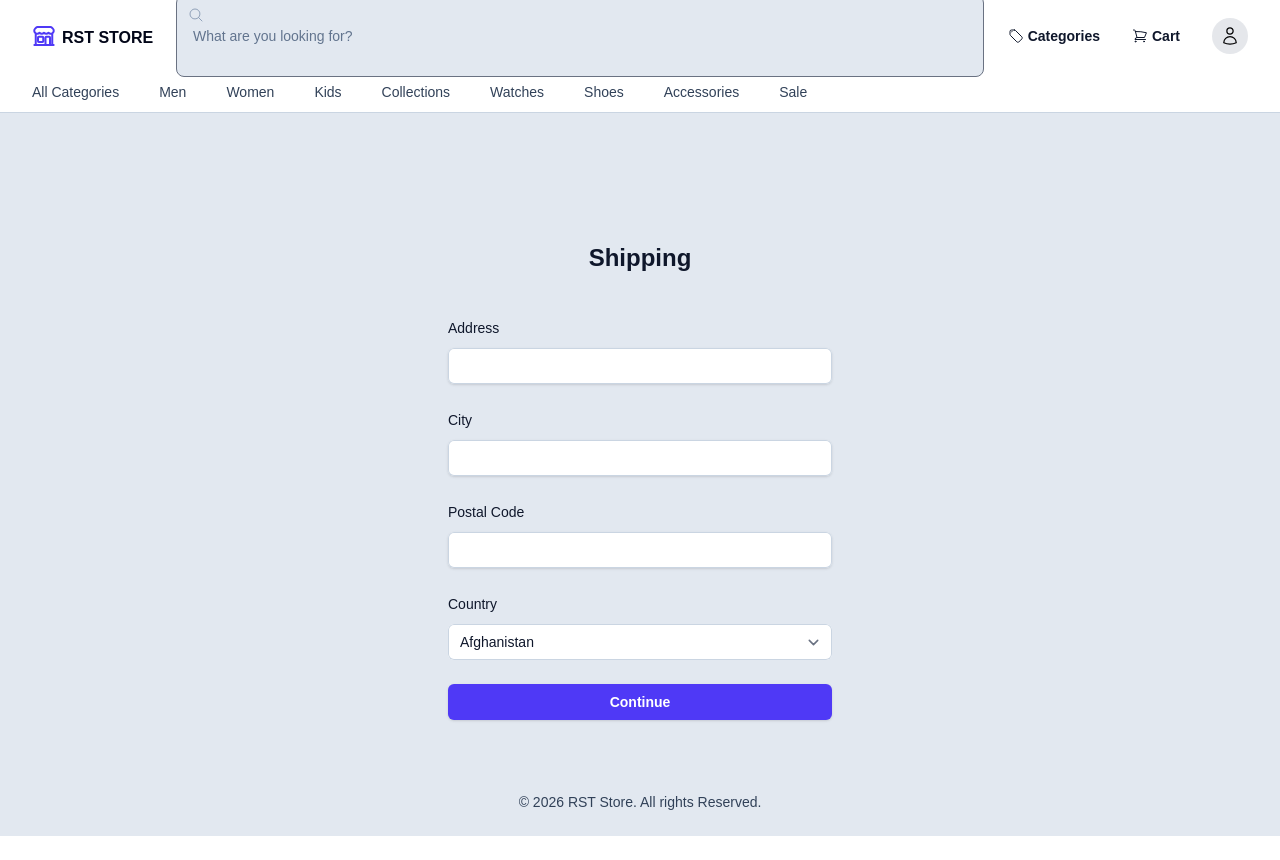
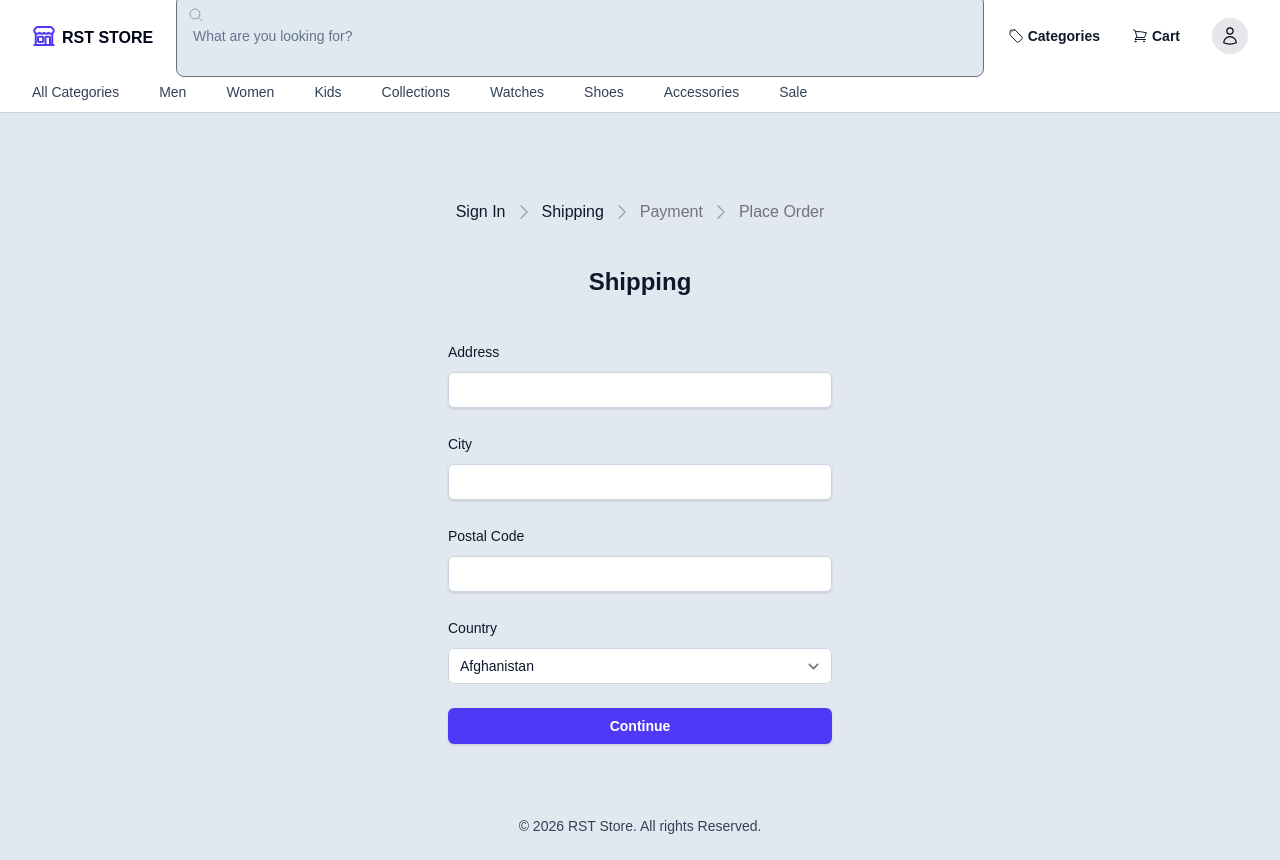
Before and after one commit to GrandDuke038/rststore, a React (Vite) app in the folder client/: page /shipping in a window 1280 px wide. Before the commit the page ends 836 px from the top, so only its background shows below. Built offline with nearby package versions, Linux system fonts and the light colour scheme; sample sign-in values are in the browser's storage; a web font is replaced by a local one.

Commit message:
Added Checkout steps

```diff
--- a/client/src/App.jsx
+++ b/client/src/App.jsx
@@ -39,7 +39,7 @@ const router = createBrowserRouter([
   },
 ]);
 
-function App() {
+const App = () => {
   return (
     <Provider store={store}>
       <RouterProvider router={router} />
@@ -50,6 +50,6 @@ function App() {
       />
     </Provider>
   );
-}
+};
 
 export default App;
--- /dev/null
+++ b/client/src/components/CheckoutSteps/index.jsx
@@ -0,0 +1,51 @@
+import { ChevronRightIcon } from "@heroicons/react/24/outline";
+import { Link } from "react-router-dom";
+
+const CheckoutSteps = ({ step1, step2, step3, step4 }) => {
+  return (
+    <nav className="flex items-center gap-2">
+      {step1 ? (
+        <Link to="/login" className="text-slate-900 hover:text-indigo-700">
+          Sign In
+        </Link>
+      ) : (
+        <span className="cursor-not-allowed opacity-50">Sign In</span>
+      )}
+
+      <ChevronRightIcon className="h-5 w-5 text-gray-400" />
+
+      {step2 ? (
+        <Link to="/shipping" className="text-slate-900 hover:text-indigo-700">
+          Shipping
+        </Link>
+      ) : (
+        <span className="cursor-not-allowed opacity-50">Shipping</span>
+      )}
+
+      <ChevronRightIcon className="h-5 w-5 text-gray-400" />
+
+      {step3 ? (
+        <Link to="/payment" className="text-slate-900 hover:text-indigo-700">
+          Payment
+        </Link>
+      ) : (
+        <span className="cursor-not-allowed opacity-50">Payment</span>
+      )}
+
+      <ChevronRightIcon className="h-5 w-5 text-gray-400" />
+
+      {step4 ? (
+        <Link
+          to="/place-order"
+          className="text-slate-900 hover:text-indigo-700"
+        >
+          Place Order
+        </Link>
+      ) : (
+        <span className="cursor-not-allowed opacity-50">Place Order</span>
+      )}
+    </nav>
+  );
+};
+
+export default CheckoutSteps;
--- a/client/src/screens/Shipping/index.jsx
+++ b/client/src/screens/Shipping/index.jsx
@@ -6,6 +6,7 @@ import SelectInput from "@components/FormInput/SelectInput";
 import TextInput from "@components/FormInput/TextInput";
 import countries from "@data/countries";
 import { saveShippingAddress } from "@slices/cartSlice";
+import CheckoutSteps from "@components/CheckoutSteps";
 
 const ShippingScreen = () => {
   const dispatch = useDispatch();
@@ -28,6 +29,9 @@ const ShippingScreen = () => {
   return (
     <div className="mt-10">
       <div className="flex min-h-full flex-1 flex-col justify-center px-6 py-12 lg:px-8">
+        <div className="mx-auto">
+          <CheckoutSteps step1 step2 />
+        </div>
         <div className="sm:mx-auto sm:w-full sm:max-w-sm">
           <h2 className="tracking-light mt-10 text-center text-2xl font-bold leading-9 text-slate-900">
             Shipping
```
